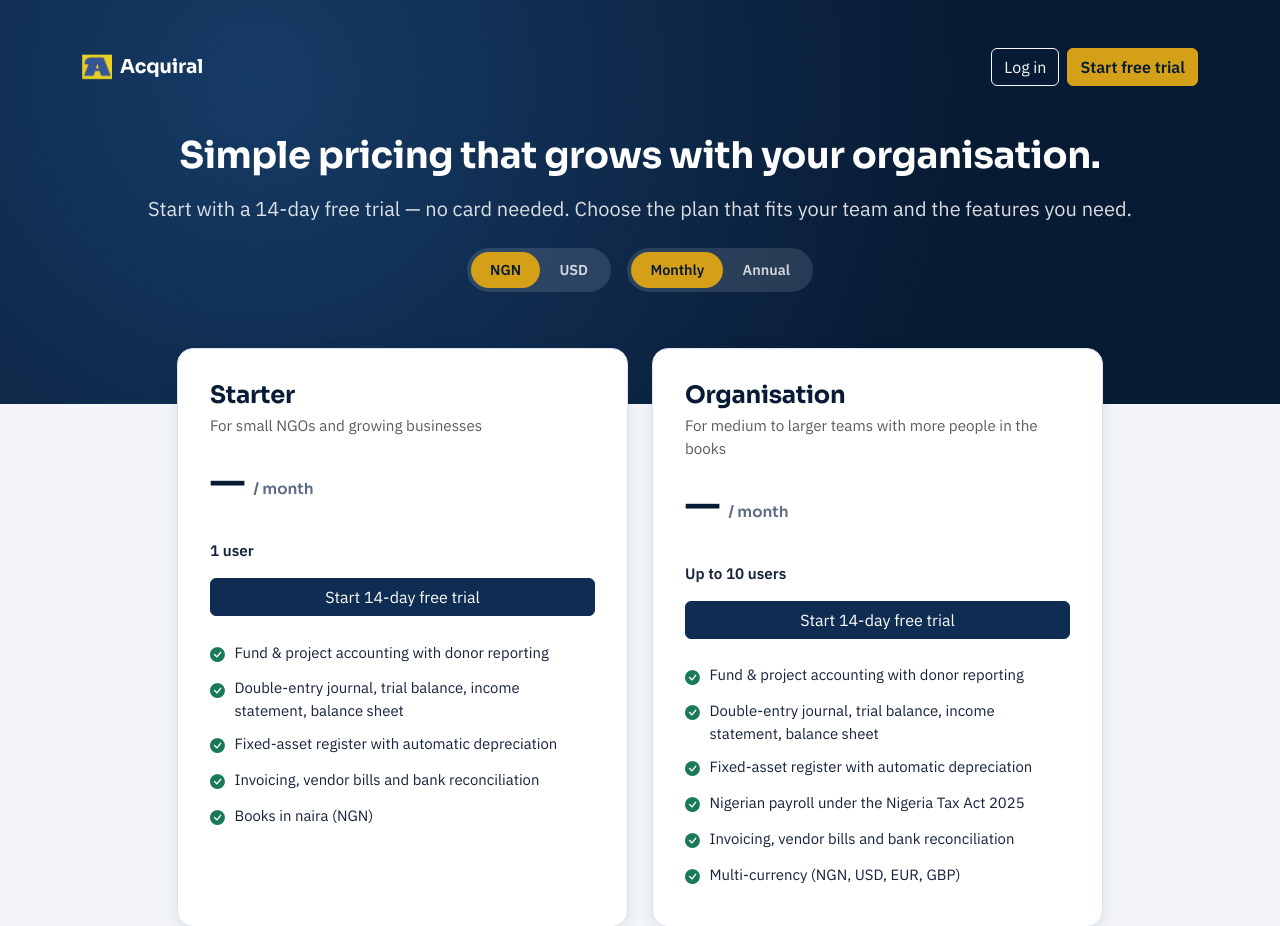
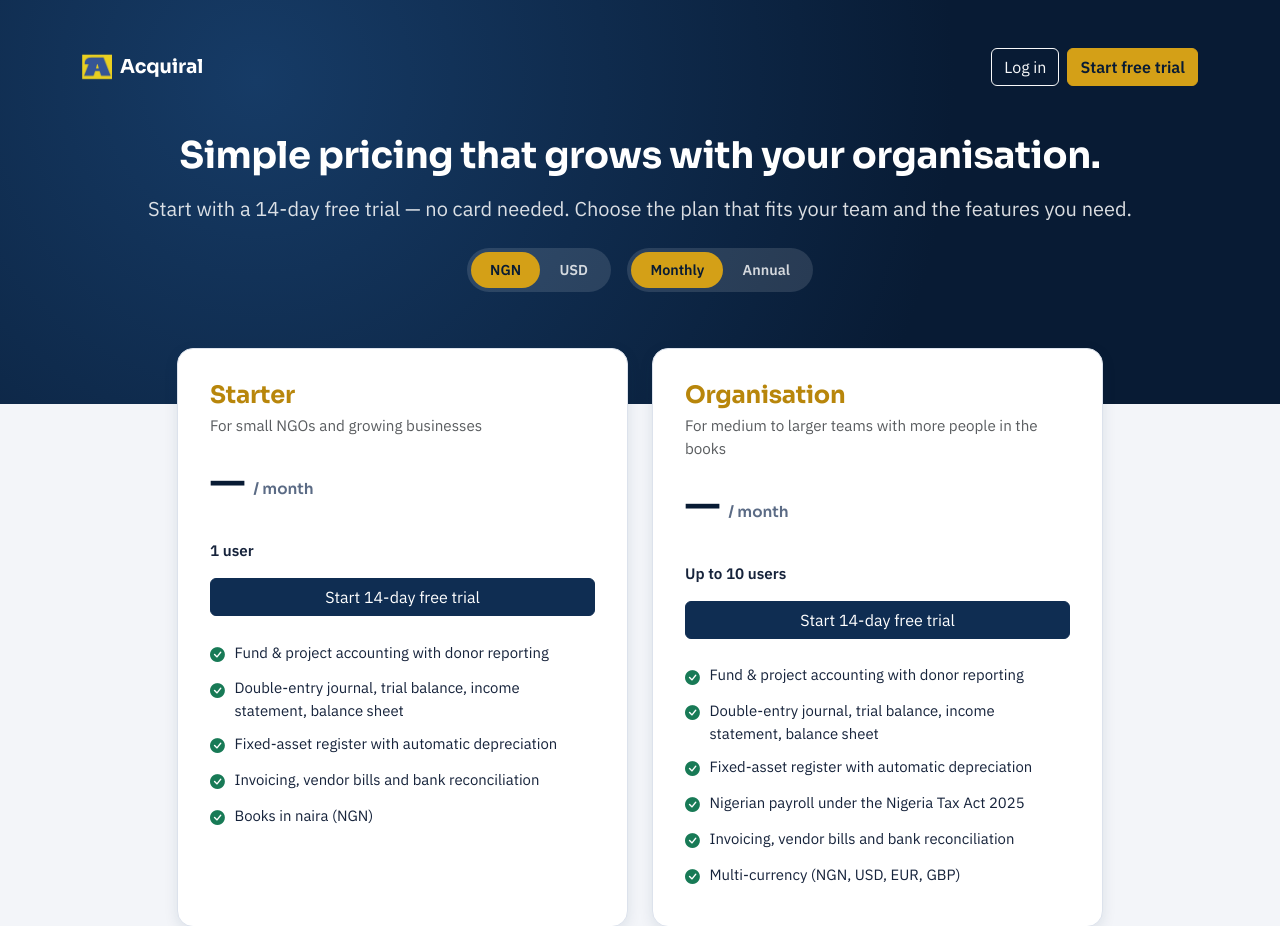
Before and after one commit to jomazzi/acquiral-saas, a Flask app: page /pricing in a window 1280 px wide. Shown: the top 926 px of the page. Run offline with Flask 3, Linux system fonts and the light colour scheme; data that the repository does not hold is empty; parts of the project's set-up code (start-up, migrations or seed data) failed here and were passed over; some libraries are stand-ins or nearby versions.

Commit message:
Update style, change h1 color from purple to gold

```diff
--- a/app/static/style.css
+++ b/app/static/style.css
@@ -51,7 +51,7 @@ body {
 h1, h2, h3, h4, h5, h6, .navbar-brand, .brand-wordmark, .sidebar-brand, .mobile-brand {
   font-family: var(--font-display);
   font-weight: 700;
-  color: var(--navy-900);
+  color: var(--gold-600);
   letter-spacing: -0.01em;
 }
 
```
